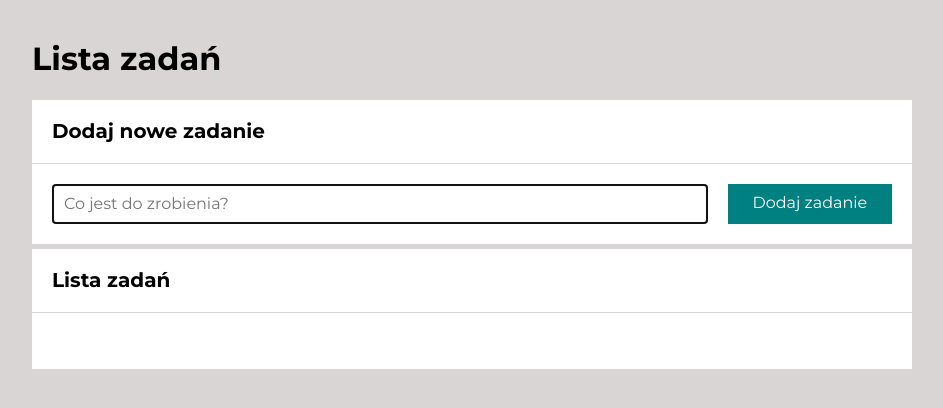
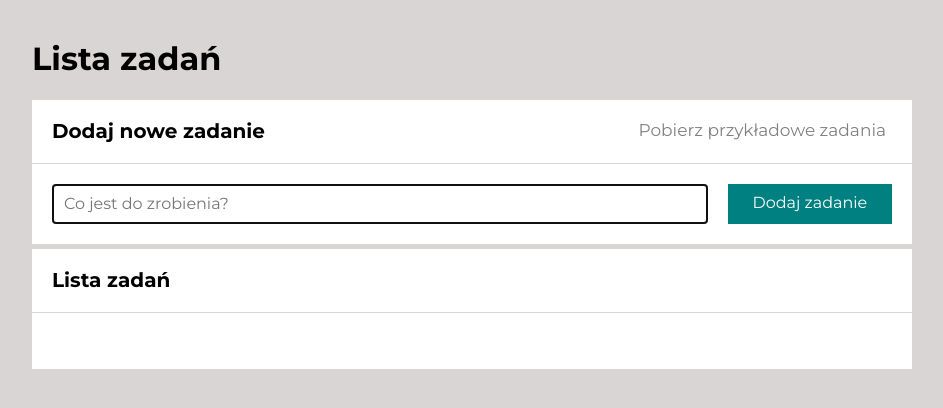
Before and after one commit to q270311/todo-list-react, a React (Create React App) app: page / in a window 1280 px wide. Shown: the top 408 px of the page, without its empty margins (168-1111 px from the left). Built offline with nearby package versions, Linux system fonts and the light colour scheme.

Commit message:
DownloadExampleTasksButton added

```diff
--- a/src/features/tasks/Buttons/index.js
+++ b/src/features/tasks/Buttons/index.js
@@ -27,4 +27,14 @@ const Buttons = () => {
     )
 };
 
+export const DownloadExampleTasksButton = () => {
+    return (
+        <ButtonsContainer>
+                <Button onClick={null} >
+                    Pobierz przykładowe zadania
+                </Button>
+        </ButtonsContainer>
+    );
+}
+
 export default Buttons;
--- a/src/features/tasks/Tasks.js
+++ b/src/features/tasks/Tasks.js
@@ -1,6 +1,7 @@
 import Form from "./Form";
 import TaskList from "./TaskList";
 import Buttons from "./Buttons";
+import {DownloadExampleTasksButton} from "./Buttons";
 import Section from "../../common/Section";
 import Header from "../../common/Header";
 import Container from "../../common/Container";
@@ -12,6 +13,7 @@ function Tasks() {
         <Header title="Lista zadań" />
         <Section
           title="Dodaj nowe zadanie"
+          extraHeaderContent={<DownloadExampleTasksButton />}
           body={<Form />}
         />
         <Section
```
